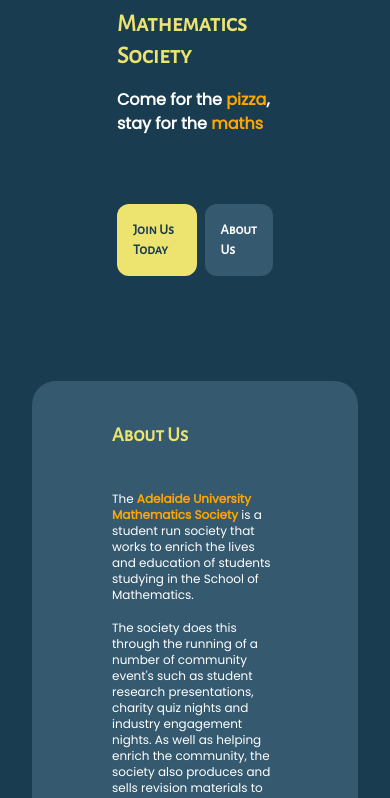
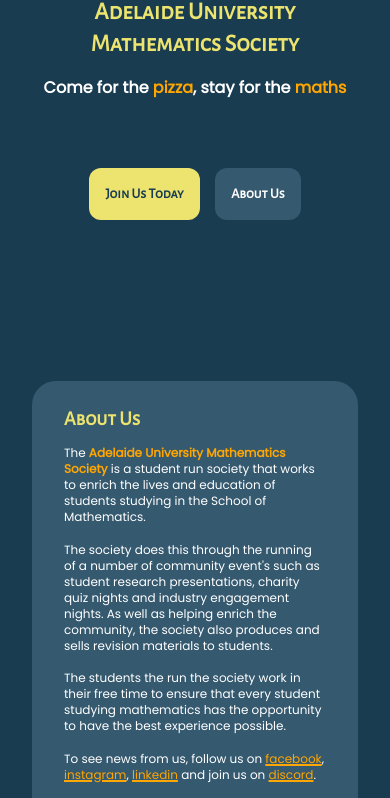
Before and after one commit to Adelaide-University-Maths-Society/aums.org.au, an Astro site: page / in a window 390 px wide. Shown: the part 471-1269 px from the top of the page. Built offline with nearby package versions, Linux system fonts and the light colour scheme; Astro itself is replaced by a stand-in of ours.

Commit message:
fix responsiveness

```diff
--- a/src/pages/index.astro
+++ b/src/pages/index.astro
@@ -11,12 +11,12 @@
 	<div class="w-full flex flex-col h-full justify-center">
         <div class="h-screen flex flex-col">
             <Navbar pageTitle="Home"/>
-            <div class=`${styles.mainPadding} grow items-center justify-center gap-[5vw] flex-col flex md:flex-row`>
+            <div class=`${styles.mainPadding} grow items-center justify-center gap-[4vw] flex-col flex lg:flex-row`>
                 <Image src={logoImage} alt="logo" class="w-[60vw] md:w-[30vw] lg:w-[24vw]" />
-                <div class=`w-[40vw] flex flex-col`>
-                    <h1 class=`text-primary font-heading ${styles.xl4Text} font-black`>Adelaide University Mathematics Society</h1>
-                    <div class=`text-text font-body ${styles.xlText} pt-[2vh] pb-[8vh] font-semibold`>Come for the <span class="text-accent">pizza</span>, stay for the <span class="text-accent">maths</span></div>
-                    <div class="flex w-full gap-[2vw]">
+                <div class=`flex flex-col items-center lg:w-[40vw]`>
+                    <h1 class=`text-primary font-heading ${styles.xl4Text} font-black text-center`>Adelaide University Mathematics Society</h1>
+                    <div class=`text-text font-body ${styles.xlText} pt-[2vh] pb-[8vh] font-semibold text-center`>Come for the <span class="text-accent">pizza</span>, stay for the <span class="text-accent">maths</span></div>
+                    <div class="flex w-full gap-[4vw] md:gap-[2vw] justify-center">
                         <a href="https://clubs.getqpay.com/?tab=memberships&s=2828" class=`text-background ${styles.xlText} font-heading font-semibold px-4 md:px-12 justify-center  hover:-translate-y-1 ease-in-out duration-100 bg-primary rounded-xl py-4 flex items-center ${styles.lgText}`>
                             <div>Join Us Today</div>
                         </a>
@@ -29,9 +29,9 @@
         </div>
         <div id="about" class=`${styles.aboutPadding} flex flex-col`>
             <div class="bg-secondary bg-opacity-[20%] w-full h-full rounded-3xl">
-                <div class="px-20 py-10">
+                <div class="px-8 py-6 lg:px-20 lg:py-10">
                     <h2 class=`text-primary font-heading ${styles.xl3Text} font-black`>About Us</h2>
-                    <div class=`text-text font-body ${styles.mdText} flex flex-col gap-[2vh] pt-[5vh]`>
+                    <div class=`text-text font-body ${styles.mdText} flex flex-col gap-[2vh] pt-[3vw]`>
                         <div>The <span class="text-accent font-bold">Adelaide University Mathematics Society</span> is a student run society that works to enrich the lives and education of students studying in the School of Mathematics.</div>
                         <div>The society does this through the running of a number of community event's such as student research presentations, charity quiz nights and industry engagement nights. As well as helping enrich the community, the society also produces and sells revision materials to students.</div>
                         <div>The students the run the society work in their free time to ensure that every student studying mathematics has the opportunity to have the best experience possible.</div>
```
